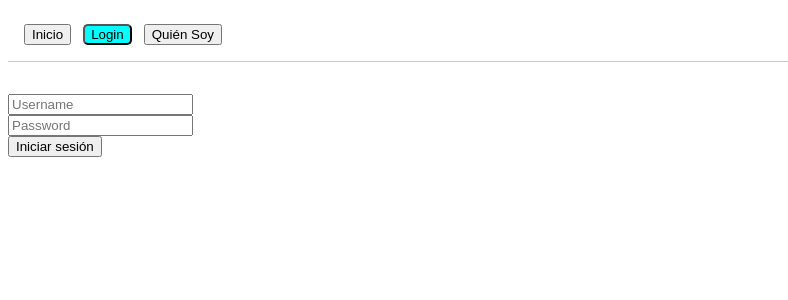
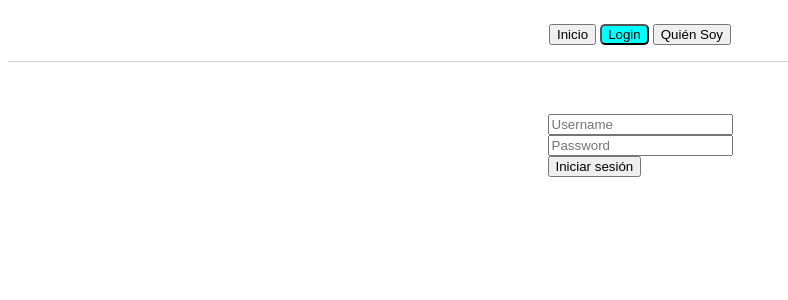
Before and after one commit to ezequielmartinb/TP-Sala-De-Juegos, an Angular app: page /login in a window 1280 px wide. Shown: the top 300 px of the page, without its empty margins (0-788 px from the left). Built offline with nearby package versions, Linux system fonts and the light colour scheme.

Commit message:
Centrado los componentes home, login y el error

```diff
--- a/src/app/app.component.css
+++ b/src/app/app.component.css
@@ -3,6 +3,9 @@
     border-bottom: 1px solid #ccc;
     margin-bottom: 2rem;
     padding: 1rem;
+    display: flex;
+    justify-content: center;
+    align-items: center;
 }
 .selected
 {
--- a/src/app/componentes/error/error.component.css
+++ b/src/app/componentes/error/error.component.css
@@ -0,0 +1,6 @@
+h1
+{
+    display: flex;
+    justify-content: center;
+    align-items: center;
+}
--- a/src/app/componentes/home/home.component.css
+++ b/src/app/componentes/home/home.component.css
@@ -0,0 +1,6 @@
+h1
+{
+    display: flex;
+    justify-content: center;
+    align-items: center;
+}
--- a/src/app/componentes/login/login.component.css
+++ b/src/app/componentes/login/login.component.css
@@ -0,0 +1,11 @@
+.contenedor-login
+{
+    display: flex;
+    justify-content: center;
+    align-items: center;
+}
+.formulario-login
+{
+    padding: 20px;
+    border-radius: 5px;
+}
--- a/src/app/componentes/login/login.component.html
+++ b/src/app/componentes/login/login.component.html
@@ -3,8 +3,12 @@
     <meta name="viewport" content="width=device-width, initial-scale=1.0">
     <title>Login</title>
 </head>
-<input type="text" [(ngModel)]="username" placeholder="Username">
-<br>
-<input type="text" [(ngModel)]="password" placeholder="Password">
-<br>
-<button (click)="login()">Iniciar sesión</button>
+<div class="contenedor-login">
+    <div class="formulario-login">
+        <input type="text" [(ngModel)]="username" placeholder="Username">
+        <br>
+        <input type="text" [(ngModel)]="password" placeholder="Password">
+        <br>
+        <button (click)="login()">Iniciar sesión</button>
+    </div>
+</div>
```
